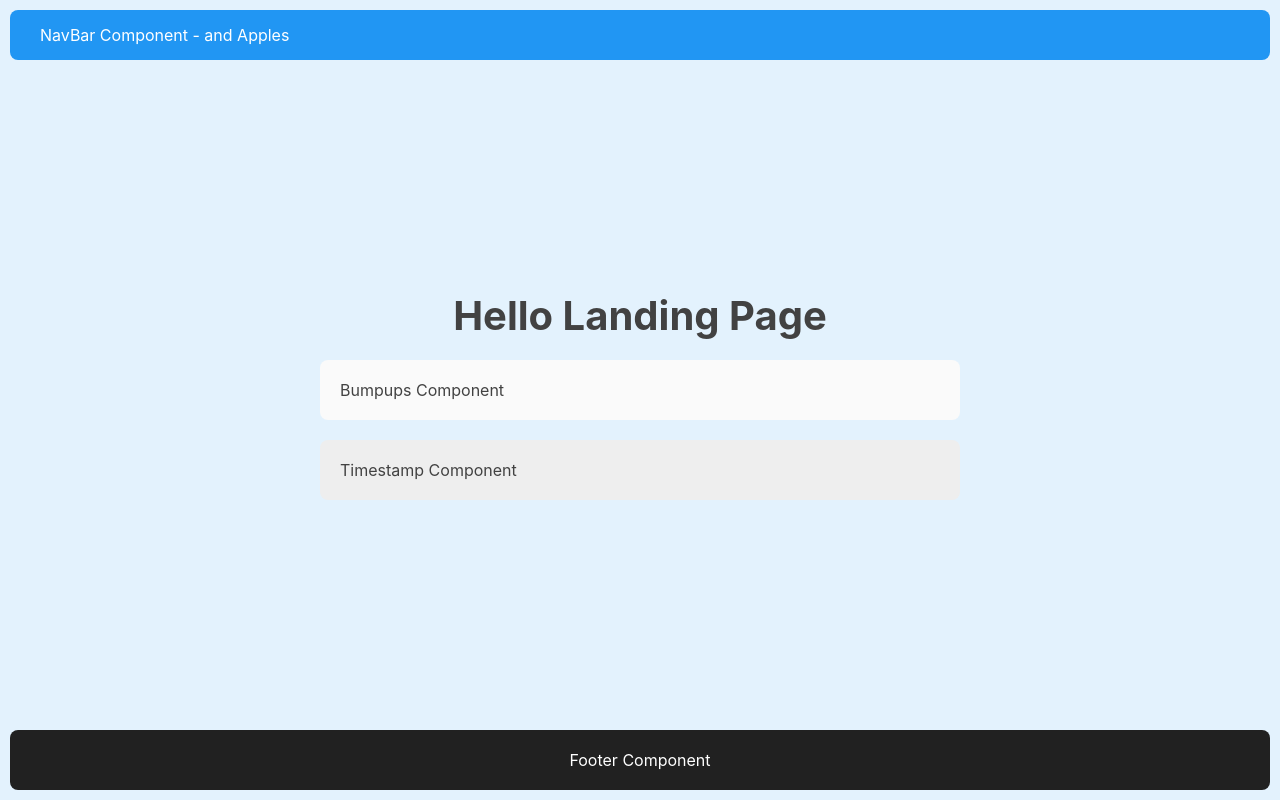
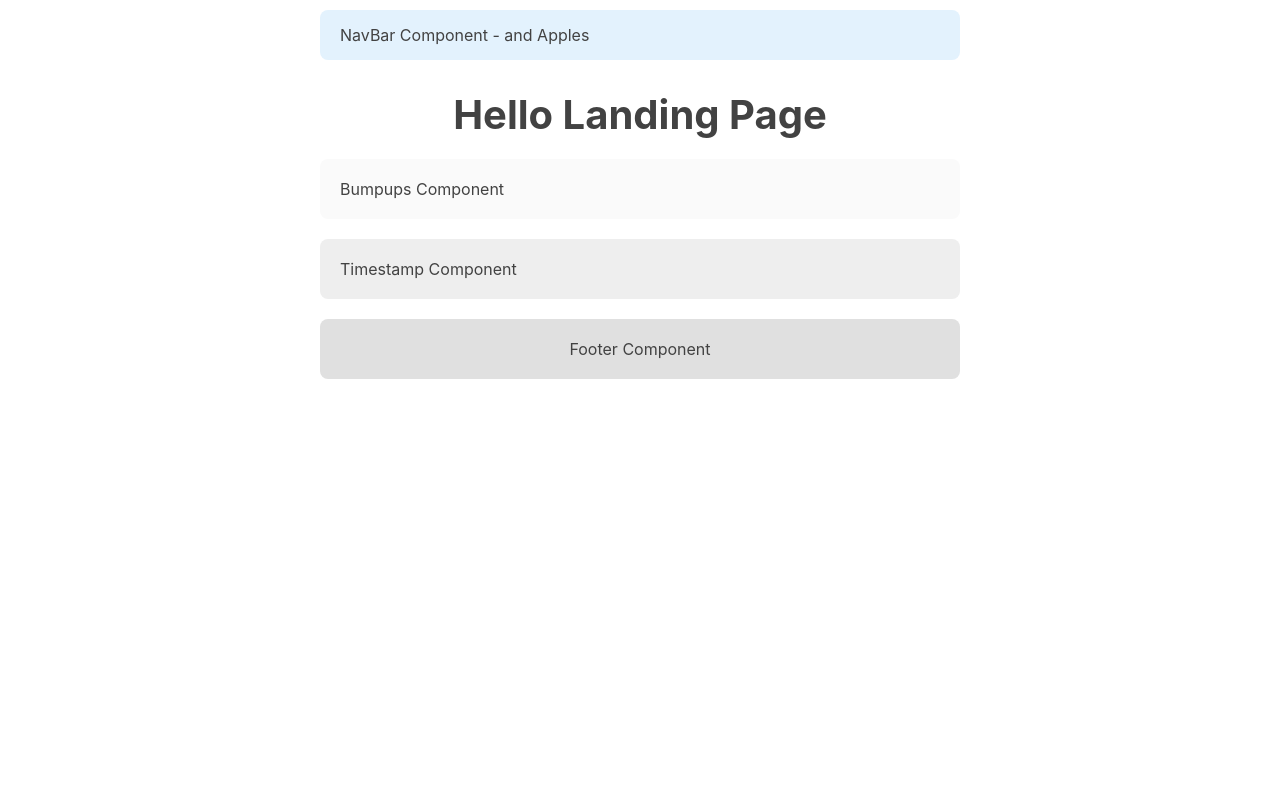
Before and after one commit to AvalonleFae/my-react-app, a React (Create React App) app: page / in a window 1280 px wide. Built offline with nearby package versions, Linux system fonts and the light colour scheme.

Commit message:
LandingPage Components Render 2

```diff
--- a/src/unAuth/LandingPage.css
+++ b/src/unAuth/LandingPage.css
@@ -1,17 +1,16 @@
 .landing-page {
   min-height: 100vh;
-  background-color: #e3f2fd;
+  background-color: #ffffff;
   display: flex;
   flex-direction: column;
 }
 
 .landing-content {
   flex: 1;
-  padding: 40px 20px;
+  padding: 20px;
   display: flex;
   flex-direction: column;
   align-items: center;
-  justify-content: center;
   gap: 20px;
   width: 100%;
   max-width: 600px;
--- a/src/unAuth/LandingPage.js
+++ b/src/unAuth/LandingPage.js
@@ -13,8 +13,8 @@ function LandingPage() {
         <h1 className="landing-title">Hello Landing Page</h1>
         <Bumpups />
         <Timestamp />
+        <Footer />
       </div>
-      <Footer />
     </div>
   );
 }
--- a/src/unAuth/components/Footer.css
+++ b/src/unAuth/components/Footer.css
@@ -1,13 +1,15 @@
 .footer {
   padding: 20px;
   text-align: center;
-  background-color: #212121;
-  color: white;
+  background-color: #e0e0e0;
+  color: #424242;
   border-radius: 8px;
-  margin: 10px;
+  width: 100%;
+  max-width: 600px;
 }
 
 .footer p {
   margin: 0;
+  color: #424242;
   font-size: 16px;
 }
--- a/src/unAuth/components/NavBar.css
+++ b/src/unAuth/components/NavBar.css
@@ -1,9 +1,11 @@
 .nav-bar {
   padding: 15px 20px;
-  background-color: #2196f3;
-  color: white;
+  background-color: #e3f2fd;
+  color: #424242;
   border-radius: 8px;
-  margin: 10px;
+  margin: 10px auto;
+  width: 100%;
+  max-width: 600px;
 }
 
 .nav-container {
@@ -13,5 +15,6 @@
 
 .nav-bar p {
   margin: 0;
+  color: #424242;
   font-size: 16px;
 }
```
